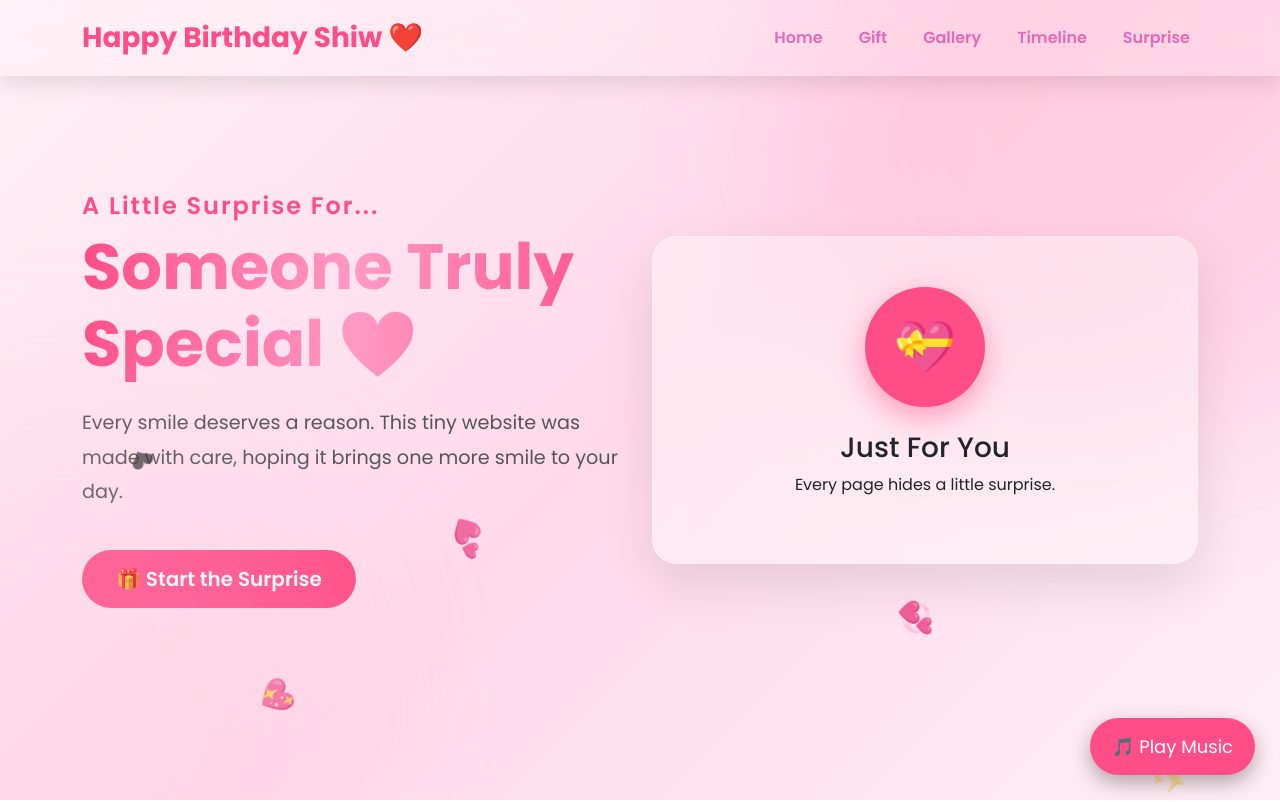
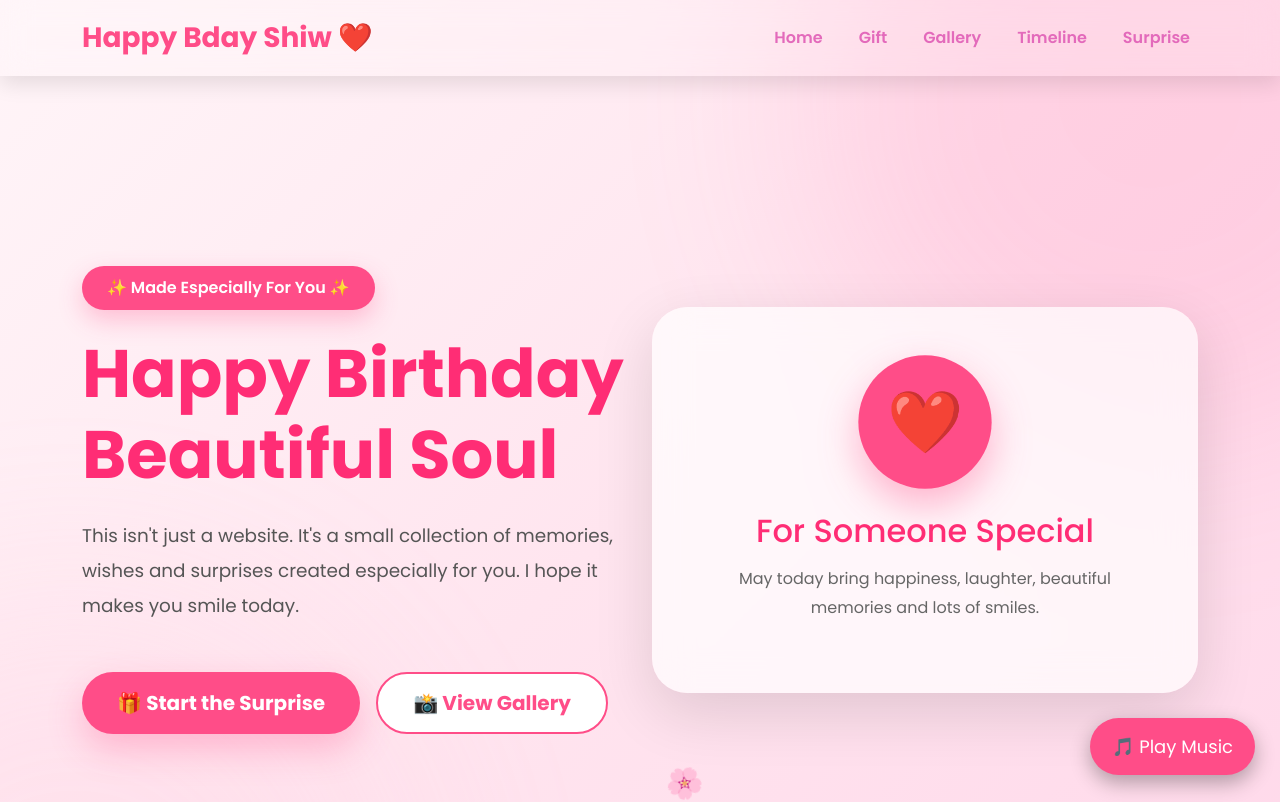
Before and after one commit to gaurav7372/GiftForHer, an Angular app: page / in a window 1280 px wide. Shown: the top 802 px of the page. Built offline with nearby package versions, Linux system fonts and the light colour scheme.

Commit message:
Button fix

```diff
--- a/src/app/components/footer/footer.html
+++ b/src/app/components/footer/footer.html
@@ -7,7 +7,7 @@
             <div class="col-lg-12 text-center">
 
                 <h2 class="footer-title">
-                    ❤️ Thank You Bala❤️
+                    ❤️ Happy Birthday Bala❤️
                 </h2>
 
                 <p class="footer-text">
--- a/src/app/components/hero/hero.css
+++ b/src/app/components/hero/hero.css
@@ -2,8 +2,9 @@
     min-height:100vh;
     position:relative;
     overflow:hidden;
-    background:
-    linear-gradient(135deg,#fff0f6,#ffd9e8,#ffeef6);
+    display:flex;
+    align-items:center;
+    background:linear-gradient(135deg,#fff5f8,#ffe5ef,#ffd8ea);
 }
 
 .hero::before{
@@ -11,96 +12,177 @@ content:"";
     position:absolute;
     width:700px;
     height:700px;
-background:#ff7aa5;
+    background:#ff5f9e;
     opacity:.15;
     border-radius:50%;
     top:-250px;
-right:-200px;
-filter:blur(80px);
+    right:-220px;
+    filter:blur(100px);
 }
 
 .hero::after{
     content:"";
     position:absolute;
-width:600px;
-height:600px;
-background:#ffc4dd;
+    width:650px;
+    height:650px;
+    background:#ffc7dd;
     opacity:.2;
     border-radius:50%;
     left:-250px;
-bottom:-200px;
-filter:blur(80px);
+    bottom:-250px;
+    filter:blur(100px);
+}
+
+.container{
+    position:relative;
+    z-index:2;
+}
+
+.badge-love{
+
+    display:inline-block;
+    background:#ff4d88;
+    color:white;
+    padding:10px 25px;
+    border-radius:50px;
+    font-weight:600;
+    box-shadow:0 10px 25px rgba(255,77,136,.3);
+
 }
 
 .hero-title{
-font-size:4rem;
+
+    font-size:4.2rem;
     line-height:1.2;
-}
+    font-weight:800;
+    color:#ff2d75;
 
-.welcome{
-color:#ff4d88;
-font-weight:600;
-letter-spacing:2px;
 }
 
 .hero-text{
-font-size:1.2rem;
+
+    max-width:600px;
+    font-size:1.15rem;
+    line-height:1.9;
     color:#555;
-line-height:1.8;
-max-width:550px;
+
+}
+
+.btn-love{
+
+    background:#ff4d88;
+    color:white;
+    border:none;
+    border-radius:50px;
+    padding:14px 35px;
+    font-weight:700;
+    transition:.35s;
+    box-shadow:0 15px 35px rgba(255,77,136,.3);
+
+}
+
+.btn-love:hover{
+
+    background:#ff2d75;
+    color:white;
+    transform:translateY(-5px);
+
+}
+
+.btn-outline-love{
+
+    border:2px solid #ff4d88;
+    color:#ff4d88;
+    background:white;
+    border-radius:50px;
+    padding:14px 35px;
+    font-weight:700;
+    transition:.35s;
+
+}
+
+.btn-outline-love:hover{
+
+    background:#ff4d88;
+    color:white;
+    transform:translateY(-5px);
+
 }
 
 .hero-card{
-padding:50px;
-position:relative;
-z-index:10;
-box-shadow:0 20px 50px rgba(0,0,0,.1);
-animation:floating 5s infinite;
+
+    background:rgba(255,255,255,.7);
+    backdrop-filter:blur(18px);
+    border-radius:35px;
+    padding:55px;
+    box-shadow:0 20px 60px rgba(0,0,0,.12);
+    animation:floatCard 5s ease-in-out infinite;
+
 }
 
-.heart-circle{
+.heart{
+
     width:120px;
     height:120px;
     margin:auto;
+    border-radius:50%;
     background:#ff4d88;
-border-radius:50%;
     display:flex;
+    justify-content:center;
     align-items:center;
-justify-content:center;
-font-size:50px;
+    font-size:55px;
     color:white;
-box-shadow:0 10px 30px rgba(255,77,136,.5);
+    box-shadow:0 15px 35px rgba(255,77,136,.4);
+    animation:heartbeat 1.5s infinite;
+
+}
+
+.hero-card h2{
+
+    margin-top:30px;
+    color:#ff2d75;
+
+}
+
+.hero-card p{
+
+    margin-top:15px;
+    color:#666;
+    line-height:1.8;
+
 }
 
 .floating-hearts{
+
     position:absolute;
-width:100%;
-height:100%;
+    inset:0;
     overflow:hidden;
     pointer-events:none;
+
 }
 
 .floating-hearts span{
+
     position:absolute;
     bottom:-80px;
     font-size:30px;
-animation:rise 12s linear infinite;
-opacity:.7;
+    animation:floatUp 14s linear infinite;
+    opacity:.8;
+
 }
 
-.floating-hearts span:nth-child(1){left:10%;animation-delay:0s;}
-.floating-hearts span:nth-child(2){left:20%;animation-delay:3s;}
-.floating-hearts span:nth-child(3){left:35%;animation-delay:1s;}
-.floating-hearts span:nth-child(4){left:55%;animation-delay:5s;}
-.floating-hearts span:nth-child(5){left:70%;animation-delay:2s;}
-.floating-hearts span:nth-child(6){left:80%;animation-delay:6s;}
-.floating-hearts span:nth-child(7){left:90%;animation-delay:4s;}
-.floating-hearts span:nth-child(8){left:50%;animation-delay:8s;}
+.floating-hearts span:nth-child(1){left:8%;animation-delay:0s;}
+.floating-hearts span:nth-child(2){left:22%;animation-delay:2s;}
+.floating-hearts span:nth-child(3){left:35%;animation-delay:5s;}
+.floating-hearts span:nth-child(4){left:52%;animation-delay:1s;}
+.floating-hearts span:nth-child(5){left:67%;animation-delay:4s;}
+.floating-hearts span:nth-child(6){left:82%;animation-delay:6s;}
+.floating-hearts span:nth-child(7){left:92%;animation-delay:3s;}
 
-@keyframes rise{
+@keyframes floatUp{
 
 0%{
-transform:translateY(0) rotate(0deg);
+transform:translateY(0) rotate(0);
 opacity:0;
 }
 
@@ -115,23 +197,92 @@ opacity:0;
 
 }
 
+@keyframes floatCard{
+
+0%,100%{
+transform:translateY(0);
+}
+
+50%{
+transform:translateY(-15px);
+}
+
+}
+
+@keyframes heartbeat{
+
+0%,100%{
+transform:scale(1);
+}
+
+50%{
+transform:scale(1.12);
+}
+
+}
+
 @media(max-width:992px){
 
 .hero{
+
+padding-top:100px;
 text-align:center;
-padding-top:100px;
+
 }
 
 .hero-title{
-font-size:2.8rem;
+
+font-size:3rem;
+
 }
 
 .hero-text{
+
 margin:auto;
+
 }
 
 .hero-card{
+
 margin-top:50px;
+
+}
+
+}
+
+@media(max-width:768px){
+
+.hero-title{
+
+font-size:2.4rem;
+
+}
+
+.hero-text{
+
+font-size:1rem;
+
+}
+
+.hero-card{
+
+padding:35px;
+
+}
+
+.heart{
+
+width:90px;
+height:90px;
+font-size:42px;
+
+}
+
+.btn-love,
+.btn-outline-love{
+
+width:100%;
+
 }
 
 }
@@ -139,21 +290,15 @@ margin-top:50px;
 @media(max-width:576px){
 
 .hero-title{
-font-size:2.2rem;
+
+font-size:2rem;
+
 }
 
-.hero-text{
-font-size:1rem;
-}
+.badge-love{
 
-.hero-card{
-padding:30px;
-}
+font-size:13px;
 
-.heart-circle{
-width:90px;
-height:90px;
-font-size:40px;
 }
 
 }
--- a/src/app/components/hero/hero.html
+++ b/src/app/components/hero/hero.html
@@ -1,60 +1,93 @@
-<section class="hero d-flex align-items-center">
+<section class="hero" id="home">
 
     <div class="floating-hearts">
+
         <span>❤</span>
+        <span>💕</span>
         <span>💖</span>
-    <span>💕</span>
+        <span>🌸</span>
+        <span>✨</span>
         <span>💗</span>
         <span>💞</span>
-    <span>🌸</span>
-    <span>✨</span>
-    <span>💖</span>
+
     </div>
 
     <div class="container">
 
-    <div class="row align-items-center">
+        <div class="row align-items-center min-vh-100">
 
             <div class="col-lg-6 text-center text-lg-start">
 
-        <h4 class="welcome">
-          A Little Surprise For...
-        </h4>
+                <span class="badge-love">
+                    ✨ Made Especially For You ✨
+                </span>
 
-        <h1 class="display-3 fw-bold gradient-text hero-title">
-          Someone Truly Special ❤️
+                <h1 class="hero-title mt-4">
+
+                    Happy Birthday
+
+                    <br>
+
+                    Beautiful Soul
+
                 </h1>
 
                 <p class="hero-text mt-4">
-          Every smile deserves a reason.
-          This tiny website was made with care,
-          hoping it brings one more smile to your day.
+
+                    This isn't just a website.
+
+                    It's a small collection of memories,
+                    wishes and surprises created especially for you.
+
+                    I hope it makes you smile today.
+
                 </p>
 
+                <div class="mt-5 d-flex flex-wrap gap-3 justify-content-center justify-content-lg-start">
+
                     <button
-  class="btn btn-love btn-lg mt-4"
-  (click)="scrollToGift()">
+                        class="btn btn-love btn-lg"
+                        (click)="scrollTo('gift')">
 
                         🎁 Start the Surprise
 
                     </button>
 
+                    <button
+                        class="btn btn-outline-love btn-lg"
+                        (click)="scrollTo('gallery')">
+
+                        📸 View Gallery
+
+                    </button>
+
+                </div>
+
             </div>
 
             <div class="col-lg-6 text-center mt-5 mt-lg-0">
 
-        <div class="hero-card glass">
+                <div class="hero-card">
 
-          <div class="heart-circle">
-            💝
+                    <div class="heart">
+
+                        ❤️
+
                     </div>
 
-          <h3 class="mt-4">
-            Just For You
-          </h3>
+                    <h2>
+
+                        For Someone Special
+
+                    </h2>
 
                     <p>
-            Every page hides a little surprise.
+
+                        May today bring happiness,
+                        laughter,
+                        beautiful memories
+                        and lots of smiles.
+
                     </p>
 
                 </div>
--- a/src/app/components/hero/hero.ts
+++ b/src/app/components/hero/hero.ts
@@ -9,15 +9,26 @@ import { Component } from '@angular/core';
 })
 export class Hero {
 
-  scrollToGift() {
-    const section = document.getElementById('gift');
+  scrollTo(id: string): void {
 
-    if (section) {
-      section.scrollIntoView({
-        behavior: 'smooth',
-        block: 'start'
-      });
+    const element = document.getElementById(id);
+
+    if (!element) {
+      return;
     }
+
+    const navbarHeight = 80;
+
+    const y =
+      element.getBoundingClientRect().top +
+      window.scrollY -
+      navbarHeight;
+
+    window.scrollTo({
+      top: y,
+      behavior: 'smooth'
+    });
+
   }
 
 }
--- a/src/app/components/navbar/navbar.html
+++ b/src/app/components/navbar/navbar.html
@@ -3,7 +3,7 @@
   <div class="container">
 
     <a class="navbar-brand logo" href="#home" (click)="closeNavbar()">
-      Happy Birthday Shiw ❤️
+      Happy Bday Shiw ❤️
     </a>
 
     <button
```
Lines whose indentation alone changed are shown as unchanged.
